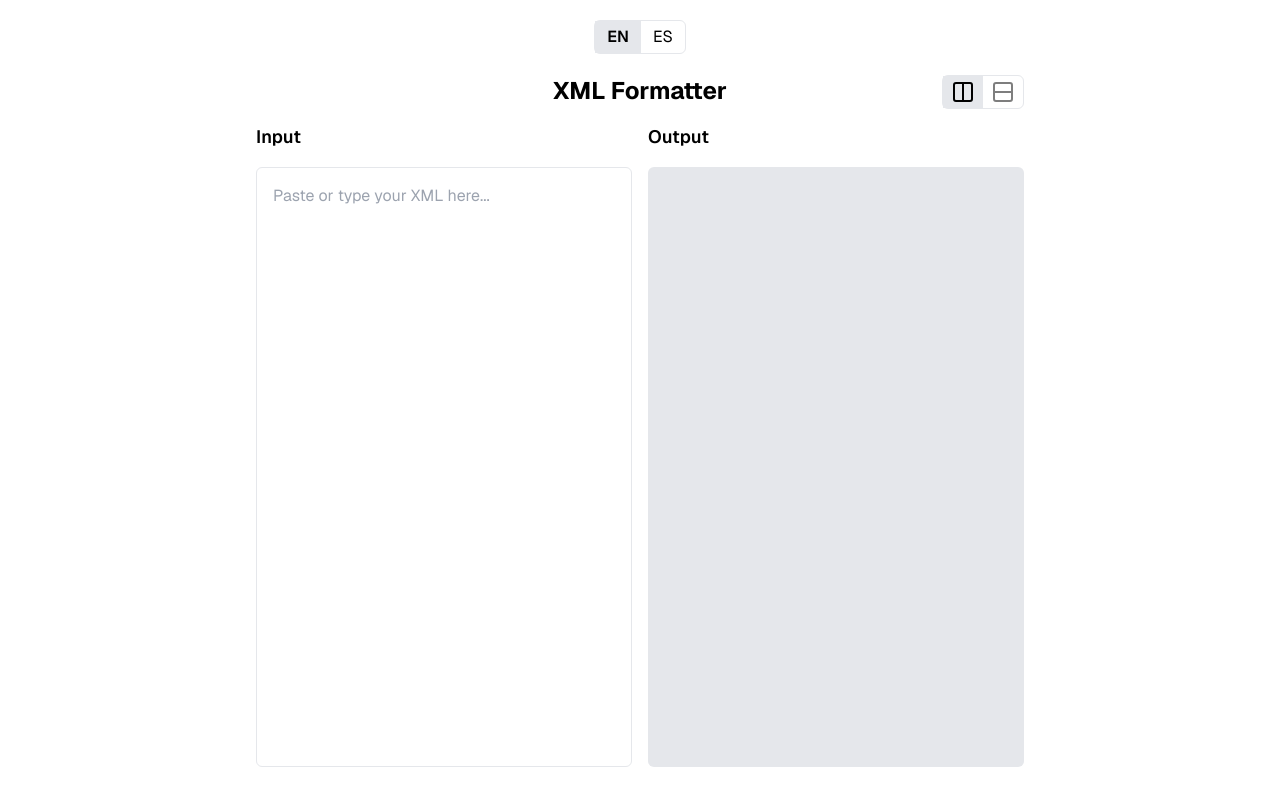
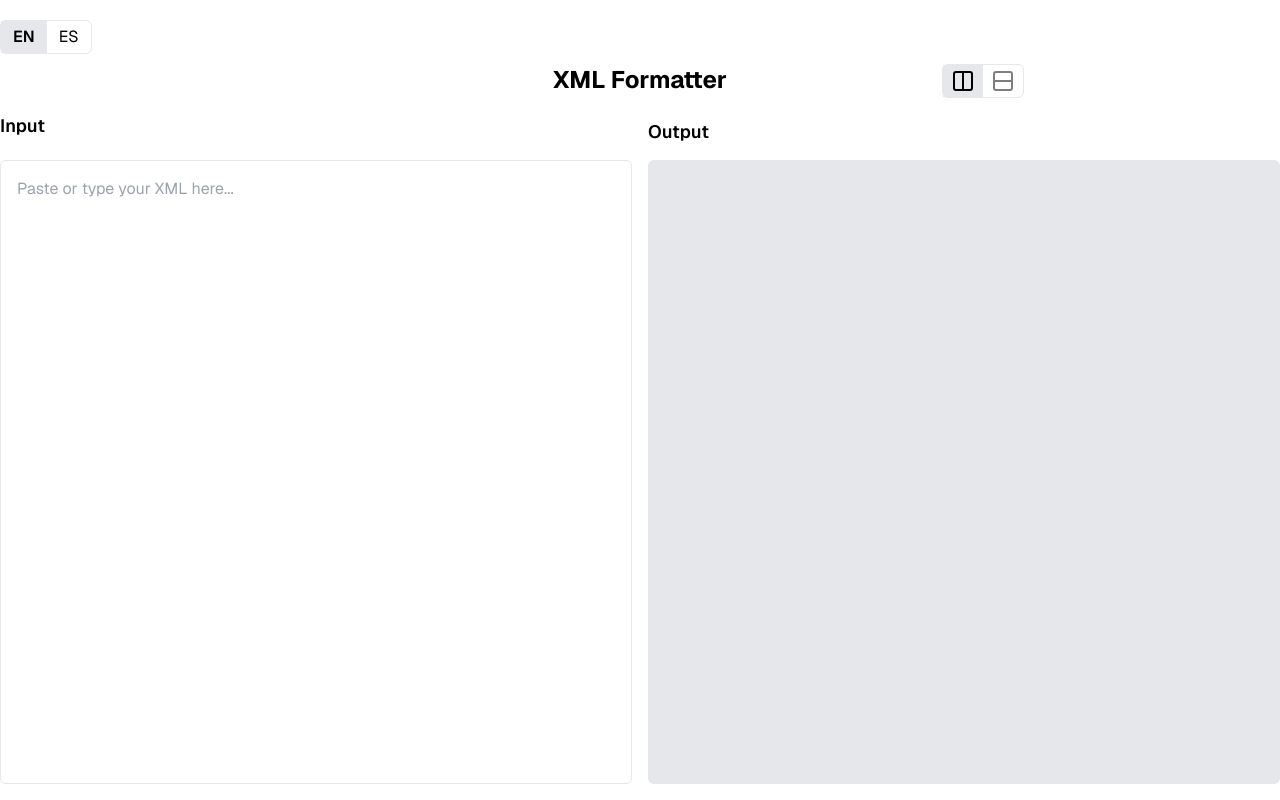
Before and after one commit to andremov/xml-formatter, a Next.js app: page / in a window 1280 px wide. Built offline with nearby package versions, Linux system fonts and the light colour scheme.

Commit message:
improve input and output element size for large input and output

```diff
--- /dev/null
+++ b/src/_components/header.tsx
@@ -0,0 +1,51 @@
+import locale from "~/utils/locale.json";
+import type LocaleStrings from "~/utils/types";
+import { Columns2, Rows2Icon } from "lucide-react";
+import clsx from "clsx";
+
+type HeaderPropsType = {
+  showColumns: boolean;
+  setShowColumns: (value: boolean) => void;
+  lang?: "en" | "es";
+};
+
+export default function Header(props: HeaderPropsType) {
+  const { showColumns, setShowColumns, lang = "en" } = props;
+  const localeStrings = locale[lang] as LocaleStrings;
+
+  return (
+    <div className="relative mx-auto flex w-full max-w-screen-md items-center justify-center">
+      <h1 className="mb-4 text-center text-2xl font-bold">
+        {localeStrings.title}
+      </h1>
+
+      <div className="absolute right-0 top-0 flex w-fit rounded-md border border-gray-200">
+        <button
+          className={clsx([
+            "px-2 py-1",
+            {
+              "bg-gray-200": showColumns,
+              "opacity-50": !showColumns,
+            },
+          ])}
+          onClick={() => setShowColumns(true)}
+        >
+          <Columns2 />
+        </button>
+
+        <button
+          className={clsx([
+            "px-2 py-1",
+            {
+              "bg-gray-200": !showColumns,
+              "opacity-50": showColumns,
+            },
+          ])}
+          onClick={() => setShowColumns(false)}
+        >
+          <Rows2Icon />
+        </button>
+      </div>
+    </div>
+  );
+}
--- a/src/_components/xml-formatter.tsx
+++ b/src/_components/xml-formatter.tsx
@@ -6,6 +6,7 @@ import locale from "~/utils/locale.json";
 import xmlFormatter from "xml-formatter";
 import type LocaleStrings from "~/utils/types";
 import clsx from "clsx";
+import Header from "./header";
 
 const debounce = (func: (arg: string) => void, delay: number) => {
   let timeoutId: NodeJS.Timeout;
@@ -24,7 +25,7 @@ export default function XMLFormatter({ lang = "en" }: { lang?: "en" | "es" }) {
   const localeStrings = locale[lang] as LocaleStrings;
 
   // eslint-disable-next-line react-hooks/exhaustive-deps
-  const formatJSON = useCallback(
+  const formatXML = useCallback(
     debounce((value: string) => {
       if (!value.trim()) {
         setOutput("");
@@ -50,8 +51,8 @@ export default function XMLFormatter({ lang = "en" }: { lang?: "en" | "es" }) {
   );
 
   useEffect(() => {
-    formatJSON(input);
-  }, [input, formatJSON]);
+    formatXML(input);
+  }, [input, formatXML]);
 
   const handleCopy = async () => {
     try {
@@ -64,69 +65,51 @@ export default function XMLFormatter({ lang = "en" }: { lang?: "en" | "es" }) {
   };
 
   return (
-    <div className="container mx-auto p-4 pt-16">
-      <div className="relative mx-auto flex max-w-screen-md items-center justify-center">
-        <h1 className="mb-4 text-center text-2xl font-bold">
-          {localeStrings.title}
-        </h1>
-
-        <div className="absolute right-0 top-0 flex w-fit rounded-md border border-gray-200">
-          <button
-            className={clsx([
-              "px-2 py-1",
-              {
-                "bg-gray-200": showColumns,
-                "opacity-50": !showColumns,
-              },
-            ])}
-            onClick={() => setShowColumns(true)}
-          >
-            <Columns2 />
-          </button>
-
-          <button
-            className={clsx([
-              "px-2 py-1",
-              {
-                "bg-gray-200": !showColumns,
-                "opacity-50": showColumns,
-              },
-            ])}
-            onClick={() => setShowColumns(false)}
-          >
-            <Rows2Icon />
-          </button>
-        </div>
-      </div>
+    <div className="container mx-auto flex h-full flex-col">
+      <Header
+        setShowColumns={setShowColumns}
+        lang={lang}
+        showColumns={showColumns}
+      />
 
       <div
         className={clsx([
-          "mx-auto flex max-w-3xl gap-4",
+          "flex flex-1 gap-4",
           {
             "flex-row": showColumns,
             "flex-col": !showColumns,
           },
         ])}
       >
-        <div className="flex-1 space-y-4">
-          <h2 className="text-lg font-semibold">
+        <div
+          className={clsx([
+            "flex flex-col gap-2",
+            {
+              "w-1/2": showColumns,
+              "flex-1": !showColumns,
+            },
+          ])}
+        >
+          <h2 className="h-10 text-lg font-semibold">
             {localeStrings.labels.input}
           </h2>
           <textarea
             placeholder={localeStrings.labels.data}
             value={input}
             onChange={(e) => setInput(e.target.value)}
-            className={clsx([
-              "w-full resize-none rounded-md border border-gray-200 p-4 outline-none transition focus:border-blue-400",
-              {
-                "h-[calc(100vh-200px)] min-h-[300px]": showColumns,
-                "h-[calc(45vh-100px)] min-h-[300px]": !showColumns,
-              },
-            ])}
+            className="w-full flex-1 resize-none rounded-md border border-gray-200 p-4 outline-none transition focus:border-blue-400"
           />
         </div>
-        <div className="flex-1 space-y-4">
-          <div className="flex items-center justify-between">
+
+        <div
+          className={clsx([
+            "flex flex-col gap-2",
+            {
+              "w-1/2": showColumns,
+            },
+          ])}
+        >
+          <div className="flex h-10 items-center justify-between">
             <h2 className="text-lg font-semibold">
               {localeStrings.labels.output}
             </h2>
@@ -155,28 +138,29 @@ export default function XMLFormatter({ lang = "en" }: { lang?: "en" | "es" }) {
             )}
           </div>
 
-          <div
+          <pre
             className={clsx([
+              "flex-1 rounded-md bg-gray-200 p-4",
               {
-                "relative h-[calc(100vh-200px)] min-h-[300px]": showColumns,
-                "relative h-[calc(45vh-100px)] min-h-[300px]": !showColumns,
+                "whitespace-pre-wrap text-red-400": !!error,
+                "overflow-auto": !error,
+                "max-h-[81.4vh]": showColumns,
+                "max-h-[40.7vh]": !showColumns,
               },
             ])}
           >
             {error ? (
-              <div className="absolute inset-0 flex flex-col items-center justify-center rounded-md border border-red-500 p-4 text-red-500">
-                <AlertCircle className="absolute left-5 top-5 h-4 w-4" />
-                <div className="flex flex-col gap-2">
+              <>
+                <div className="mb-4 flex items-center gap-6">
+                  <AlertCircle className="h-5 w-5" />
                   <span className="font-bold">{localeStrings.error}</span>
-                  <span>{error}</span>
                 </div>
-              </div>
+                <span>{error}</span>
+              </>
             ) : (
-              <pre className="h-full overflow-auto rounded-md bg-gray-200 p-4">
-                <code>{output}</code>
-              </pre>
+              output
             )}
-          </div>
+          </pre>
         </div>
       </div>
     </div>
--- a/src/app/[lang]/page.tsx
+++ b/src/app/[lang]/page.tsx
@@ -9,7 +9,7 @@ type PageProps = {
 
 export default function HomePage({ params }: PageProps) {
   return (
-    <main className="flex min-h-screen flex-col items-center justify-center">
+    <main className="h-screen max-h-screen pb-4 pt-16">
       <LocaleSwitcher lang={params.lang} />
       <XMLFormatter lang={params.lang} />
     </main>
--- a/src/app/page.tsx
+++ b/src/app/page.tsx
@@ -3,7 +3,7 @@ import LocaleSwitcher from "~/_components/locale-switcher";
 
 export default function HomePage() {
   return (
-    <main className="flex min-h-screen flex-col items-center justify-center">
+    <main className="h-screen max-h-screen pb-4 pt-16">
       <LocaleSwitcher />
       <XMLFormatter />
     </main>
```
